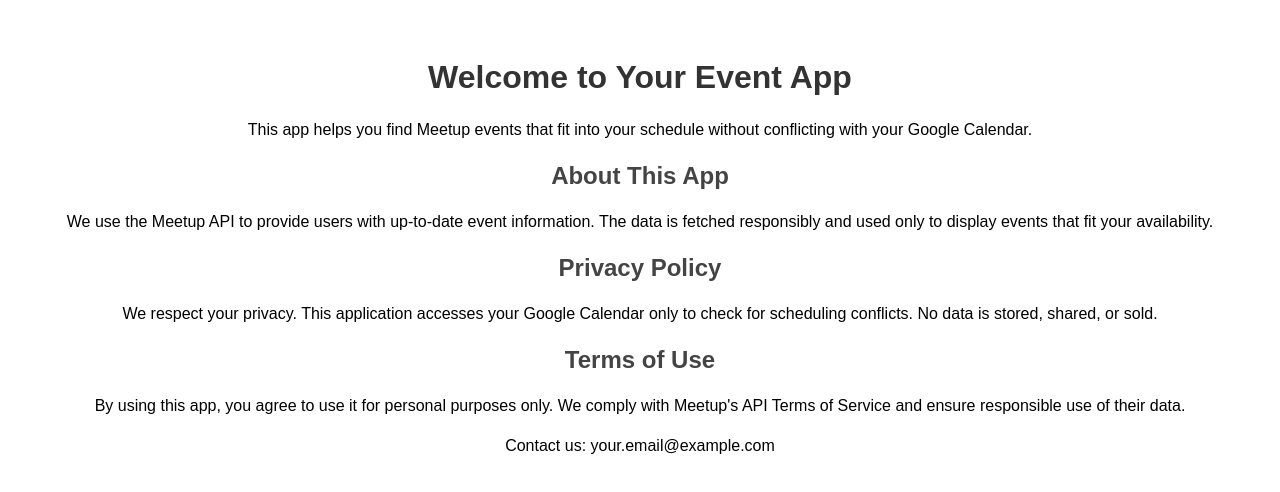
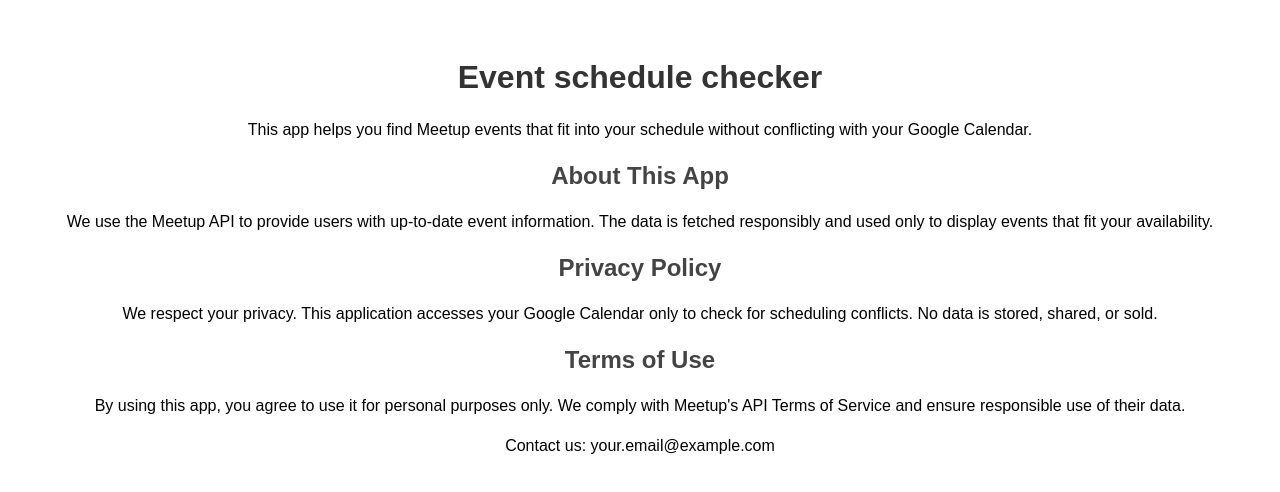
Before and after one commit to michiaka/michiaka.github.io, a plain HTML site: page index.html in a window 1280 px wide. Drawn offline with Linux system fonts and the light colour scheme.

```diff
--- a/index.html
+++ b/index.html
@@ -12,7 +12,7 @@
   </style>
 </head>
 <body>
-  <h1>Welcome to Your Event App</h1>
+  <h1>Event schedule checker</h1>
   <p>This app helps you find Meetup events that fit into your schedule without conflicting with your Google Calendar.</p>
 
   <h2>About This App</h2>
```
